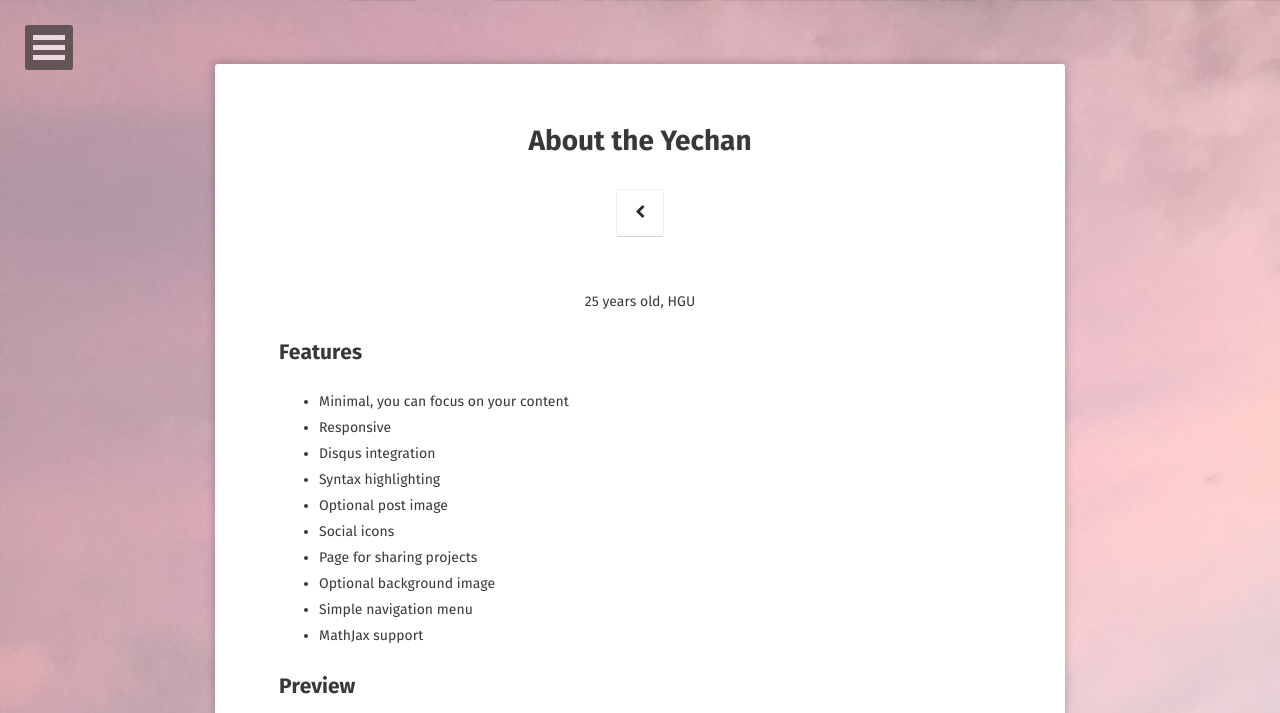
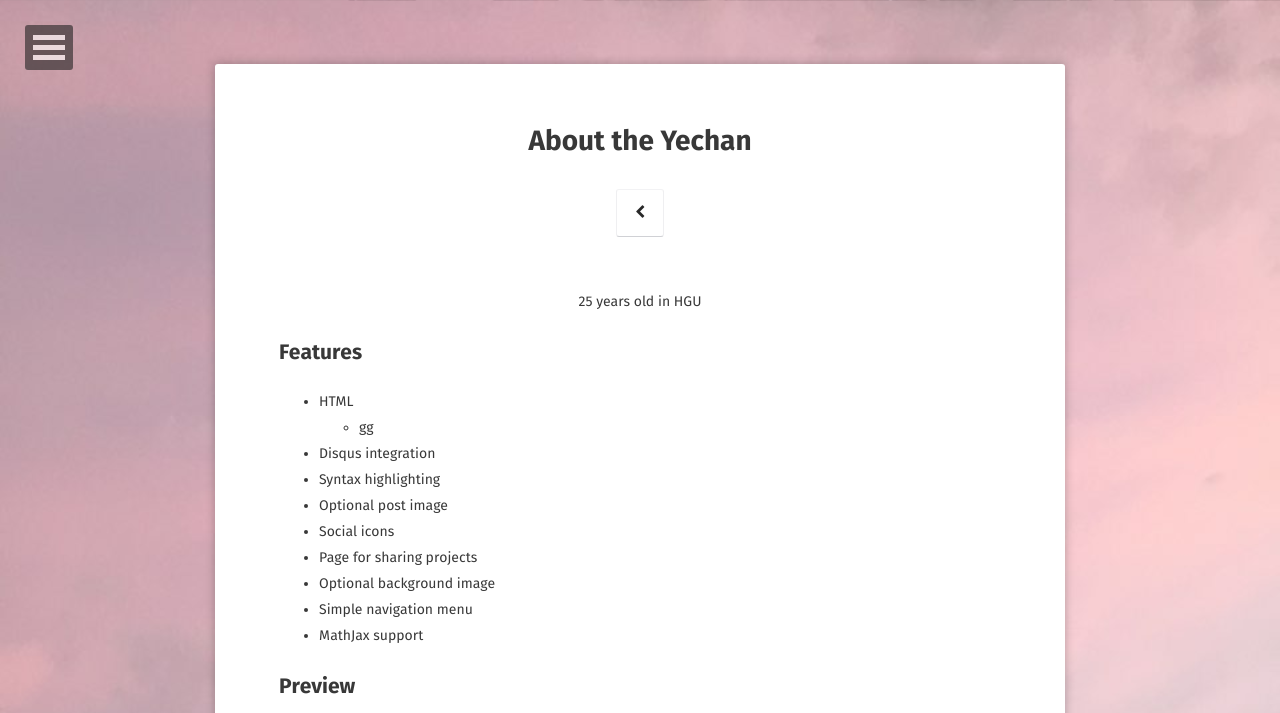
Before and after one commit to kangyechan/kangyechan.github.io, a Jekyll site: the page built from about/index.md, in a window 1280 px wide, cut to the strip 0-713 px from the top of the page. Built offline with Jekyll 4.4.1, drawn with Linux system fonts in a browser that asks for light colours; some web fonts are replaced; some of the changed text lies outside the part shown.

Commit message:
About edit

```diff
--- a/about/index.md
+++ b/about/index.md
@@ -6,11 +6,11 @@ date: 2016-03-21
 comments: false
 ---
 
-<center>25 years old, HGU</center>
+<center>25 years old in HGU</center>
 
 ## Features
-* Minimal, you can focus on your content
-* Responsive
+* HTML
+  * gg
 * Disqus integration
 * Syntax highlighting
 * Optional post image
@@ -32,6 +32,6 @@ See a [live version of Moon](http://taylantatli.github.io/Moon) hosted on GitHub
 
 ## Getting Started
 
-To learn how to install and use this theme check out the [Setup Guide](http://taylantatli.me/Moon/moon-theme/) for more information.
+<!--To learn how to install and use this theme check out the [Setup Guide](http://taylantatli.me/Moon/moon-theme/) for more information.
 
-[Install Moon](https://github.com/TaylanTatli/Moon){: .btn}
+[Install Moon](https://github.com/TaylanTatli/Moon){: .btn}-->
```
